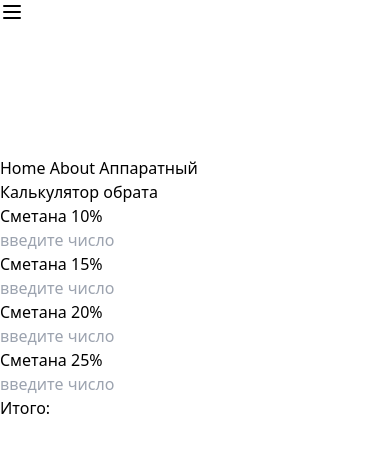
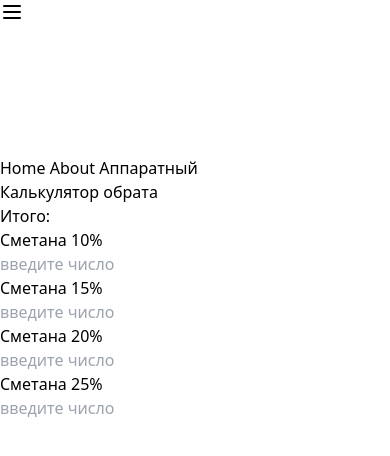
Before and after one commit to Roman-wdesign/tom-milk, a Vue app: page /gear in a window 390 px wide. Shown: the top 456 px of the page. Built offline with nearby package versions, Linux system fonts and the light colour scheme.

Commit message:
Add responsive to this page\edited

```diff
--- a/src/shared/views/GearView.vue
+++ b/src/shared/views/GearView.vue
@@ -10,15 +10,20 @@ const fifthMessageInput = ref('')
 
 <template>
   <div class="container mx-auto">
-    <div class="flex justify-center my-4"><h5 class="text-2xl mt-16">Калькулятор обрата</h5></div>
+    <div class="flex justify-center mt-6 my-4">
+      <h5 class="text-2xl mt-16">Калькулятор обрата</h5>
+    </div>
+    <div class="flex justify-center my-8 font-bold">
+      <h3>Итого:</h3>
+    </div>
     <div class="grid grid-cols-1 md:grid-cols-2 lg:grid-cols-4 gap-4">
       <div class="first__block flex justify-center my-4">
         <div>
           <MainGearInput label="введите число" v-model.number="firstMessageInput">
             <template #header>Сметана 10%</template>
           </MainGearInput>
+          <div class="font-semibold text-lg">{{ firstMessageInput }}</div>
         </div>
-        <div class="font-semibold text-lg">{{ firstMessageInput }}</div>
       </div>
 
       <div class="second__block flex justify-center my-4">
@@ -26,8 +31,8 @@ const fifthMessageInput = ref('')
           <MainGearInput label="введите число" v-model.number="secondMessageInput">
             <template #header>Сметана 15%</template>
           </MainGearInput>
+          <div class="font-semibold text-lg">{{ secondMessageInput }}</div>
         </div>
-        <div class="font-semibold text-lg">{{ secondMessageInput }}</div>
       </div>
 
       <div class="third__block flex justify-center my-4">
@@ -35,8 +40,8 @@ const fifthMessageInput = ref('')
           <MainGearInput label="введите число" v-model.number="thirdMessageInput">
             <template #header>Сметана 20%</template>
           </MainGearInput>
+          <div class="font-semibold text-lg">{{ thirdMessageInput }}</div>
         </div>
-        <div class="font-semibold text-lg">{{ thirdMessageInput }}</div>
       </div>
 
       <div class="fifth__block flex justify-center my-4">
@@ -44,10 +49,9 @@ const fifthMessageInput = ref('')
           <MainGearInput label="введите число" v-model.number="fifthMessageInput">
             <template #header>Сметана 25%</template>
           </MainGearInput>
+          <div class="font-semibold text-lg">{{ fifthMessageInput }}</div>
         </div>
-        <div class="font-semibold text-lg">{{ fifthMessageInput }}</div>
       </div>
     </div>
-    <div class="flex justify-center my-8 font-bold"><h3>Итого:</h3></div>
   </div>
 </template>
```
